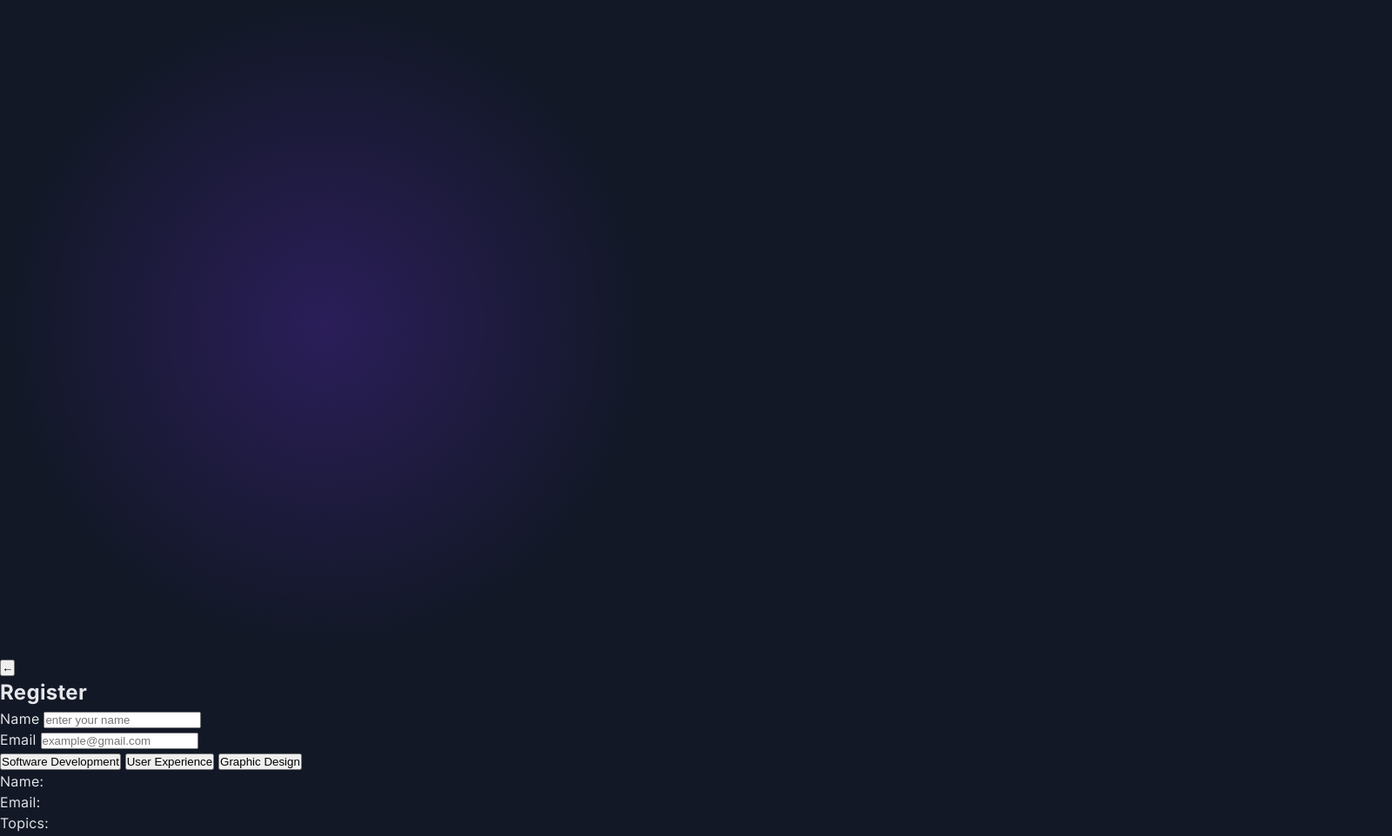
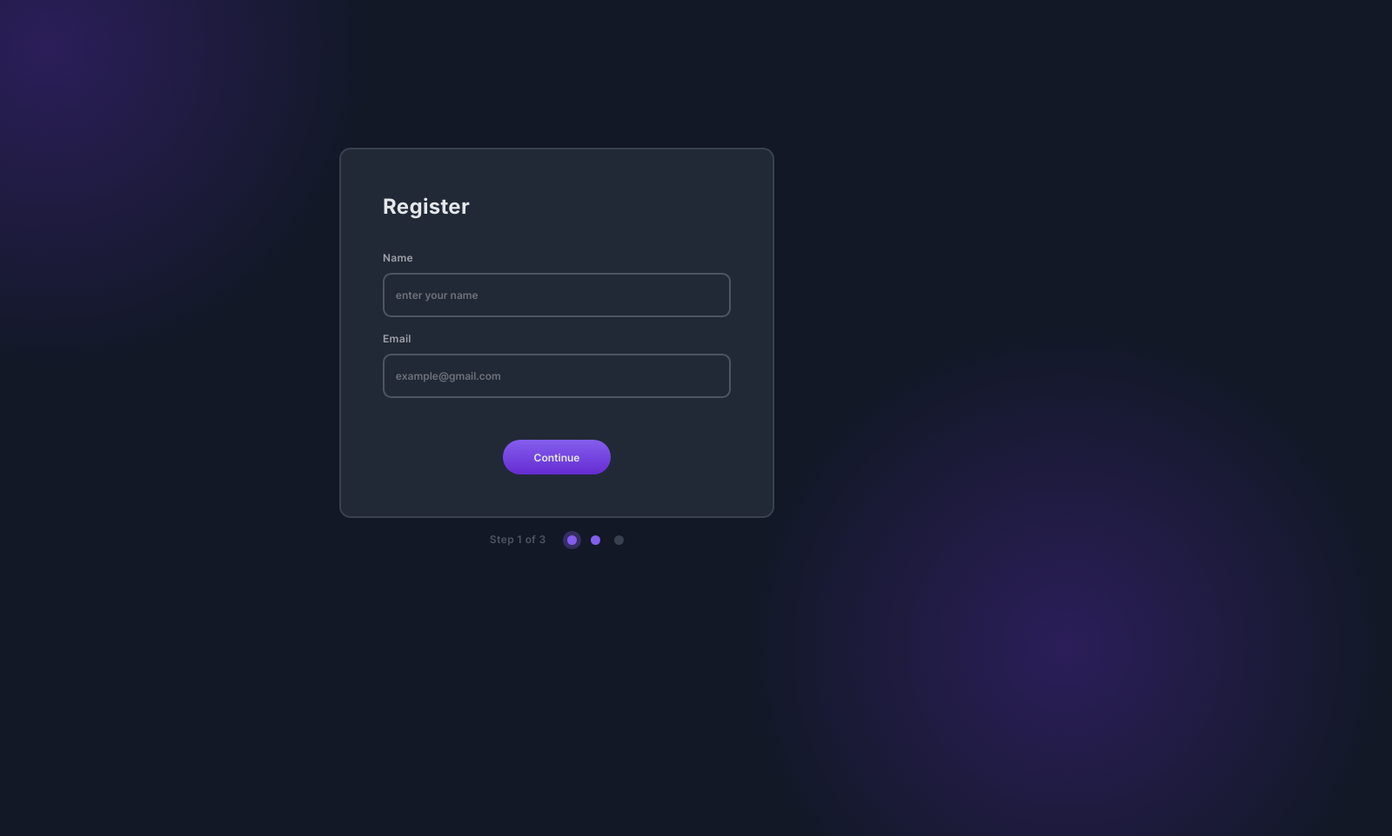
Before and after one commit to Grego14/devChallenges, a plain HTML site: page javascript_multi_step_register/index.html in a window 1280 px wide. Shown: the top 962 px of the page at 87% size, 1600 px wide, since content can reach past the window. Drawn offline with nearby package versions, Linux system fonts and the light colour scheme; files that its build step writes are made by us from their sources; files whose address does not match are found by name.

Commit message:
initial layour

```diff
--- a/javascript_multi_step_register/index.html
+++ b/javascript_multi_step_register/index.html
@@ -14,28 +14,27 @@
 	<main class='main'>
 			<div class='wrapper'>
 				<section class='wrapper__card'>
-					<div class='wrapper__form'>
-						<button class="wrapper__arrow">←</button>
-						<h1>Register</h1>
-						<div class='wrapper__form wrapper__form-register' data-card='1'>
+					<div class='wrapper__forms'>
+						<h1 class='wrapper__title'>Register</h1>
+						<div class='wrapper__form wrapper__form-register actual'>
+							<label class='wrapper__label' for='name'>Name</label>
 							<div class='wrapper__input__container'>
-								<label for='name'>Name</label>
 								<input type='text' id='name' name='name' placeholder='enter your name' required class='wrapper__input'>
 							</div>
 
+							<label class='wrapper__label' for='email'>Email</label>
 							<div class='wrapper__input__container'>
-								<label for='email'>Email</label>
 								<input type='email' id='email' name='email' placeholder='example@gmail.com' required class='wrapper__input'>
 							</div>
 						</div>
 
-						<div class='wrapper__form wrapper__form-options' data-card='2'>
+						<div class='wrapper__form wrapper__form-options hidden'>
 							<input type='button' value='Software Development'>
 							<input type='button' value='User Experience'>
 							<input type='button' value='Graphic Design'>
 						</div>
 
-						<div class='wrapper__form wrapper__form-summary' data-card='3'>
+						<div class='wrapper__form wrapper__form-summary hidden'>
 							<p>Name:</p>
 							<p>Email:</p>
 
@@ -44,11 +43,15 @@
 							</ul>
 						</div>
 					</div>
+					<button class='wrapper__button'>Continue</button>
 				</section>
 				<section class='wrapper__steps'>
-					<button class='wrapper__step actual'></button>
-					<button class='wrapper__step'></button>
-					<button class='wrapper__step'></button>
+					<span class='wrapper__actual-step'>Step 1 of 3</span>
+					<div class='wrapper__steps__buttons'>
+						<button class='wrapper__step actual'></button>
+						<button class='wrapper__step passed'></button>
+						<button class='wrapper__step'></button>
+					</div>
 				</section>
 			</div>
 	</main>
--- a/javascript_multi_step_register/styles.scss
+++ b/javascript_multi_step_register/styles.scss
@@ -25,42 +25,213 @@
 	font-display: swap;
 }
 
-:root {
-	--wrapper-width: 31.25rem;
+$f-size-title: 1.25rem;
+$f-size-normal: 1rem;
+$f-size-tab-text: 0.875rem;
+$f-size-label: 0.75rem;
 
-	--fs-title: 1.25rem;
-	--fs-text: 1rem;
-	--fs-tab-text: 0.875rem;
-	--fs-label: 0.75rem;
+$wrapper-width: 31.25rem;
+$wrapper-height: 25rem;
+$f-color-primary: #E5E7EB;
+$f-color-label: #A1A1A9;
+$f-color-placeholder: #4D5562;
 
-	--fc-text: #E5E7EB;
-	--fc-label: #A1A1A9;
-	--fc-placeholder: #4D5562;
+$b-color-body: #121826;
+$b-color-card: #212936;
+$b-color-input: #394150;
 
-	--bg-input: #394150;
-	--bg-body: #121826;
-	--bg-card: #212936;
+$button-color-normal: #652CD1;
+$button-color-checked: #845EEE;
 
-	--btn-primary: #652CD1;
-	--btn-secondary: #845EEE;
+$border-color-error: #9D2417;
+$padding: 1rem;
 
-	--error-color: #9D2417;
-	--padding: 1rem
+@mixin reset-styles($btn) {
+
+  @if $btn{
+		cursor: pointer;
+	}
+
+	appearance: none;
+	background-color: unset;
+	border: none;
 }
 
-* {
+@mixin font-style($f-size, $f-color, $f-weight) {
+	color: $f-color;
+	font-size: $f-size;
+	font-weight: $f-weight;
+}
+
+@mixin hover() {
+	&:hover:not([disabled]){
+		@content;
+	}
+}
+
+*, *::before, *::after {
 	margin: 0;
 	padding: 0;
 	box-sizing: border-box;
+	color: inherit;
+	font-family: inherit;
 }
 
 body {
-	font-size: var(--fs-text);
 	font-family: 'Inter', system-ui, -apple-system, BlinkMacSystemFont, 'Segoe UI', Roboto, Oxygen, Ubuntu, Cantarell, 'Open Sans', 'Helvetica Neue', sans-serif;
-	background-color: var(--bg-body);
-	color: var(--fc-text);
+	background-color: $b-color-body;
+	color: $f-color-primary;
 	line-height: 1.5;
 	letter-spacing: 0.020rem;
 	overflow: hidden;
 	height: 100svh;
 }
+
+.shine{
+	position: absolute;
+	z-index: -1;
+}
+
+.shine-left{
+	left: -25%;
+	top: -40%;
+}
+
+.shine-right{
+	right: -25%;
+	bottom: -40%;
+}
+
+.main{
+	height: 100%;
+	display: flex;
+	align-items: center;
+	justify-content: center;
+}
+
+.wrapper__card{
+	display: flex;
+	flex-direction: column;
+	justify-content: center;
+	align-items: flex-start;
+	min-height: $wrapper-height;
+	width: min($wrapper-width, 85vw);
+	background-color: $b-color-card;
+	border: 2px solid $b-color-input;
+	border-radius: .8rem;
+	padding: 3rem;
+}
+
+.wrapper__form.hidden{
+	display: none;
+}
+
+.wrapper__label{
+	display: block;
+	margin-bottom: .5rem;
+	align-self: flex-start;
+	font-size: $f-size-tab-text;
+	@include font-style($f-size-label, $f-color-label, 600)
+}
+
+.wrapper__input__container{
+	width: 100%;
+	border: 2px solid $f-color-placeholder;
+	border-radius: .6rem;
+}
+
+.wrapper__input{
+	outline: none;
+	padding: 1rem .8rem;
+	width: 100%;
+
+	@include reset-styles(false);
+	@include font-style($f-size-label, $f-color-label, bold);
+
+	&::placeholder{
+		@include font-style(inherit, rgb($f-color-label, .6), 600);
+	}
+}
+
+.wrapper__title{
+	margin-bottom: 2rem;
+}
+
+.wrapper__input__container + *{
+	margin-top: 1rem;
+}
+
+.wrapper__forms{
+	min-width: 100%;
+}
+
+.wrapper__form-register{
+	display: flex;
+	flex-direction: column;
+	justify-content: center;
+	align-items: center;
+}
+
+.wrapper__button{
+	background-image: linear-gradient($button-color-checked, $button-color-normal);
+	@include font-style($f-size-label, inherit, 600);
+	padding: .8rem 2.2rem;
+	margin-top: 3rem;
+	border-radius: 3rem;
+	transition: opacity 150ms ease-in;
+
+	@include hover{
+		opacity: .8;
+	}
+
+	align-self: center;
+}
+
+.wrapper__actual-step{
+	@include font-style($f-size-label, $f-color-placeholder, 600);
+}
+
+input[type='button'],
+.wrapper__step,
+.wrapper__button{
+	@include reset-styles(true);
+}
+
+.wrapper__steps, .wrapper__steps__buttons{
+	display: flex;
+	align-items: center;
+}
+
+.wrapper__steps{
+	margin-top: 1rem;
+	justify-content: center;
+}
+
+.wrapper__steps__buttons{
+	margin-left: 1.5rem;
+}
+
+.wrapper__step{
+	background-color: $b-color-input;
+	display: inline-block;
+	padding: .35rem .35rem;
+	border-radius: 2rem;
+	transition: opacity 150ms ease-in;
+
+	@include hover{
+		opacity: .5;
+	}
+
+	&.actual{
+		background-color: $button-color-checked;
+		box-shadow: 0 0 0 5px rgba($button-color-checked, .3);
+	}
+
+	&.passed{
+		background-color: $button-color-checked;
+	}
+
+	&+.wrapper__step{
+		margin-left: 1rem;
+	}
+}
```
Also changed, not shown: javascript_multi_step_register/styles.css (added).
